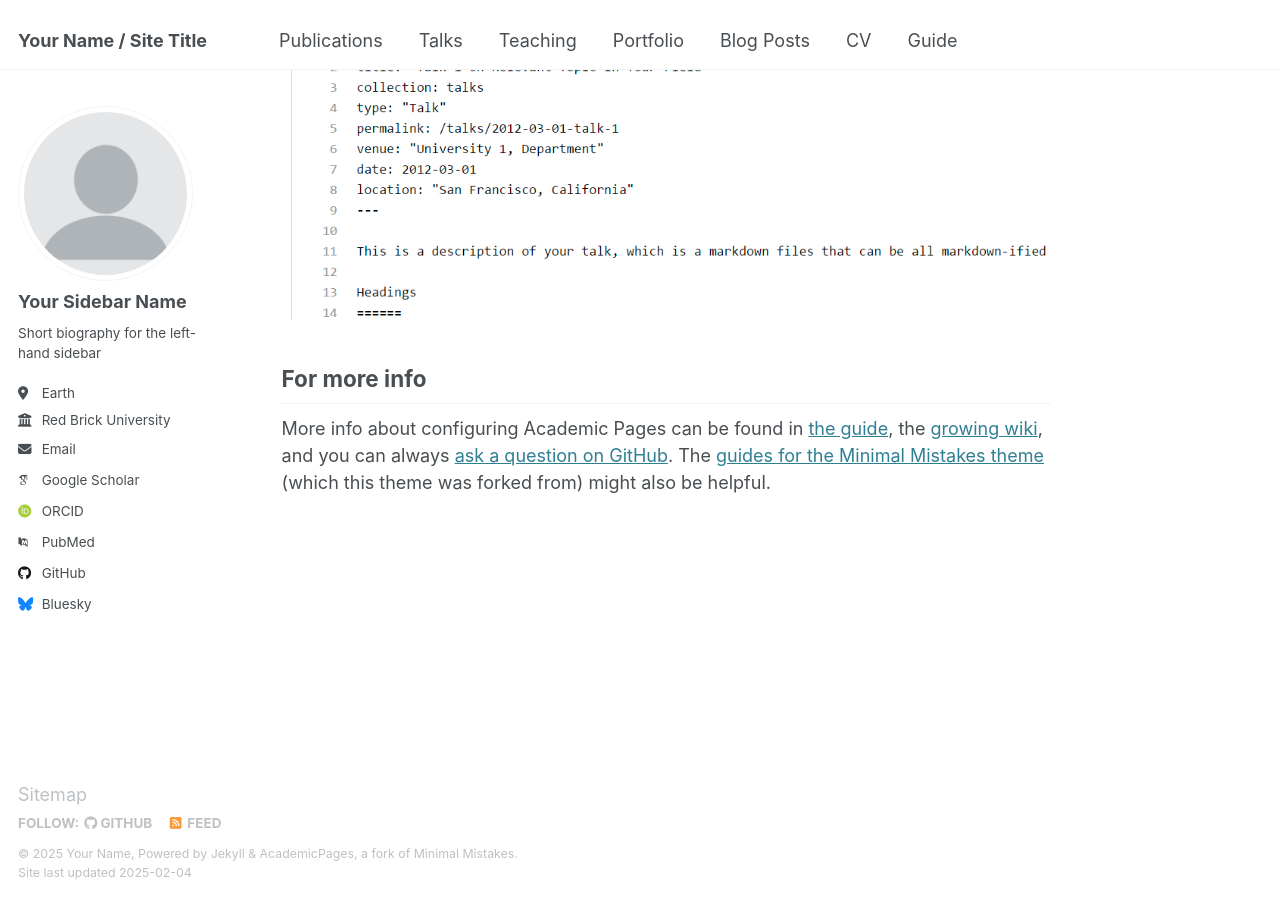
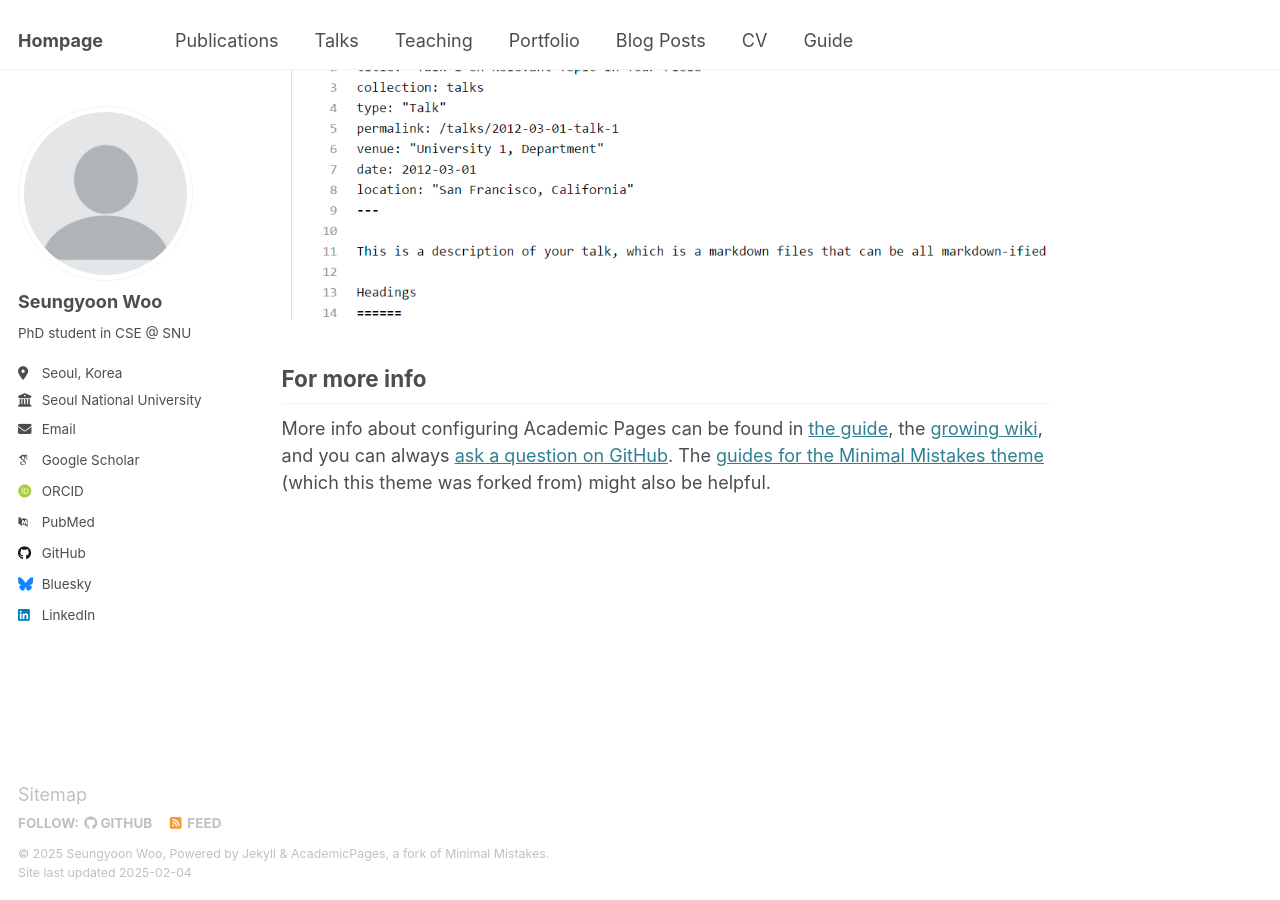
Before and after one commit to seungyoon-woo/seungyoon-woo.github.io, a Jekyll site: the page built from _pages/about.md, in a window 1280 px wide and 900 px high, scrolled down 2642 px. Built offline with Jekyll 4.4.1, drawn with Linux system fonts in a browser that asks for light colours; some web fonts are replaced.

Commit message:
Update _config.yml

```diff
--- a/_config.yml
+++ b/_config.yml
@@ -8,14 +8,13 @@
 
 # Basic Site Settings
 locale                   : "en-US"
-site_theme               : "default"
-title                    : "Your Name / Site Title"
+title                    : "Hompage"
 title_separator          : "-"
-name                     : &name "Your Name"
-description              : &description "personal description"
-url                      : https://academicpages.github.io # the base hostname & protocol for your site e.g. "https://[your GitHub username].github.io"
+name                     : &name "Seungyoon Woo"
+description              : &description "PhD student in CSE @ SNU"
+url                      : https://seungyoon-woo.github.io # the base hostname & protocol for your site e.g. "https://[your GitHub username].github.io"
 baseurl                  : "" # the subpath of your site, e.g. "/blog"
-repository               : "academicpages/academicpages.github.io"
+repository               : "seungyoon-woo/seungyoon-woo.github.io"
 
 # Site Author - The following control what appear as part of the author content on the side bar.
 #               If a field is blank the icon and link will not appear, otherwise it will be shown.
@@ -23,13 +22,13 @@ repository               : "academicpages/academicpages.github.io"
 author:
   # Biographic information
   avatar           : "profile.png"
-  name             : "Your Sidebar Name"
-  pronouns         : # example: "she/her"
-  bio              : "Short biography for the left-hand sidebar"
-  location         : "Earth"
-  employer         : "Red Brick University"
+  name             : "Seungyoon Woo"
+  pronouns         : # example: "he/him"
+  bio              : "PhD student in CSE @ SNU"
+  location         : "Seoul, Korea"
+  employer         : "Seoul National University"
   uri              : # URL
-  email            : "none@example.org"
+  email            : "seungyoon.woo@vision.snu.ac.kr"
 
   # Academic websites
   arxiv            : # URL - Update with the correct link to your profile
@@ -45,7 +44,7 @@ author:
   bitbucket        : # Username - Update with your username on the site
   codepen          : # Username
   dribbble         : # Username
-  github           : "academicpages"
+  github           : "seungyoon-woo"
   kaggle           : # Username
   stackoverflow    : # User number or user number and name (i.e., use "1" or "1/jeff-atwood")
 
@@ -59,7 +58,7 @@ author:
   keybase          : # Username
   instagram        : # Username
   lastfm           : # Username
-  linkedin         : # Username
+  linkedin         : "seungyoon-woo-38069b172"
   mastodon         : # URL
   medium           : # URL
   pinterest        : # Username
```
